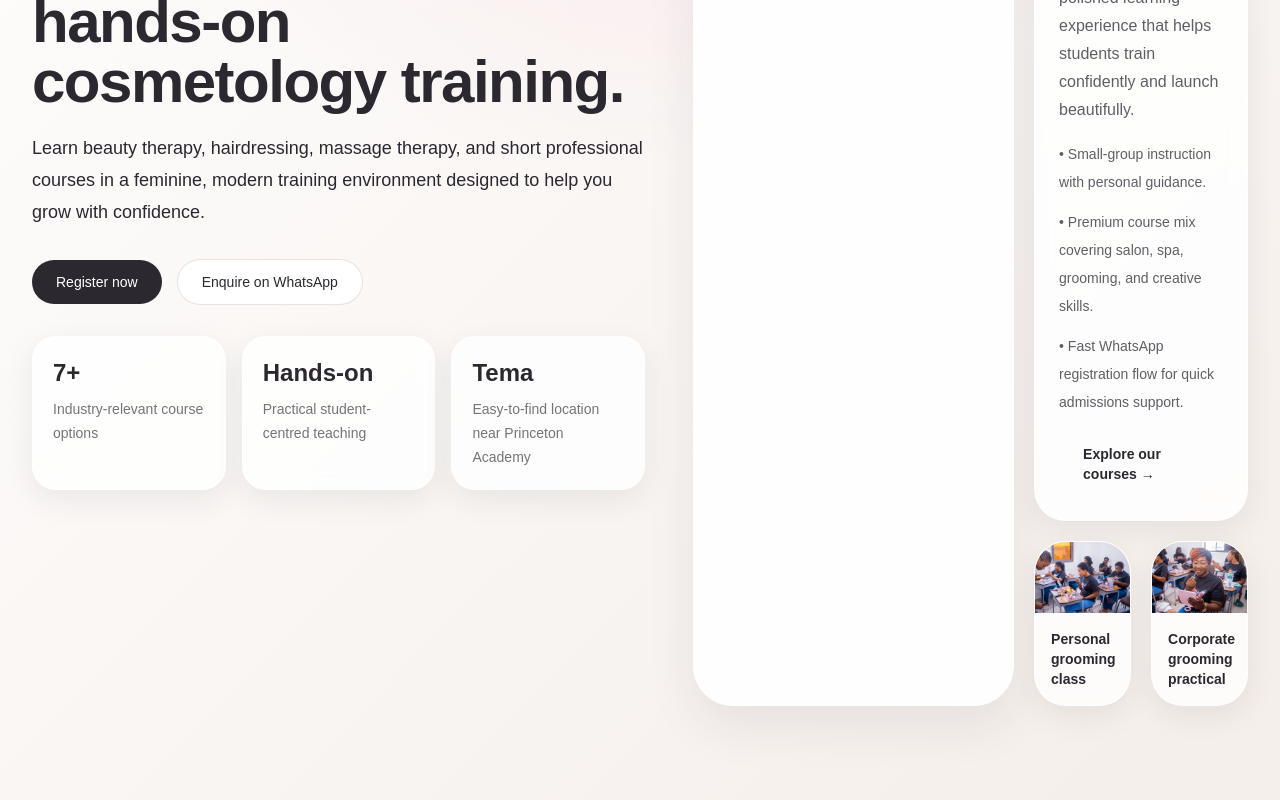
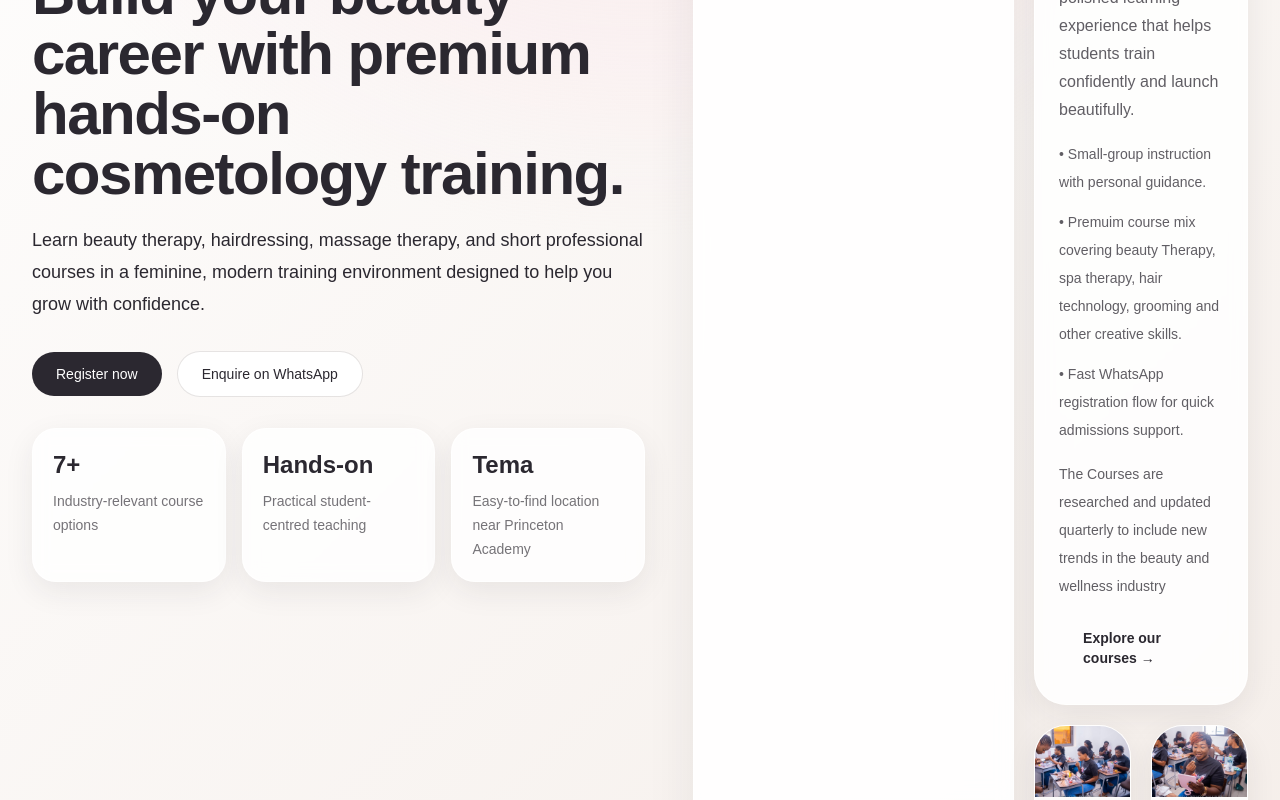
Before and after one commit to learngermanghana/email, a Next.js app: page / in a window 1280 px wide. Shown: the part 590-1390 px from the top of the page. Built offline with nearby package versions, Linux system fonts and the light colour scheme.

Commit message:
Update course description and quarterly update note

```diff
--- a/src/app/page.tsx
+++ b/src/app/page.tsx
@@ -70,9 +70,12 @@ export default function HomePage() {
                   </div>
                   <ul className="space-y-3 text-sm leading-7">
                     <li>• Small-group instruction with personal guidance.</li>
-                    <li>• Premium course mix covering salon, spa, grooming, and creative skills.</li>
+                    <li>• Premuim course mix covering beauty Therapy, spa therapy, hair technology, grooming and other creative skills.</li>
                     <li>• Fast WhatsApp registration flow for quick admissions support.</li>
                   </ul>
+                  <p className="text-sm leading-7 text-charcoal/75">
+                    The Courses are researched and updated quarterly to include new trends in the beauty and wellness industry
+                  </p>
                   <ButtonLink href="/courses" variant="ghost" className="px-0 font-semibold">
                     Explore our courses →
                   </ButtonLink>
```
